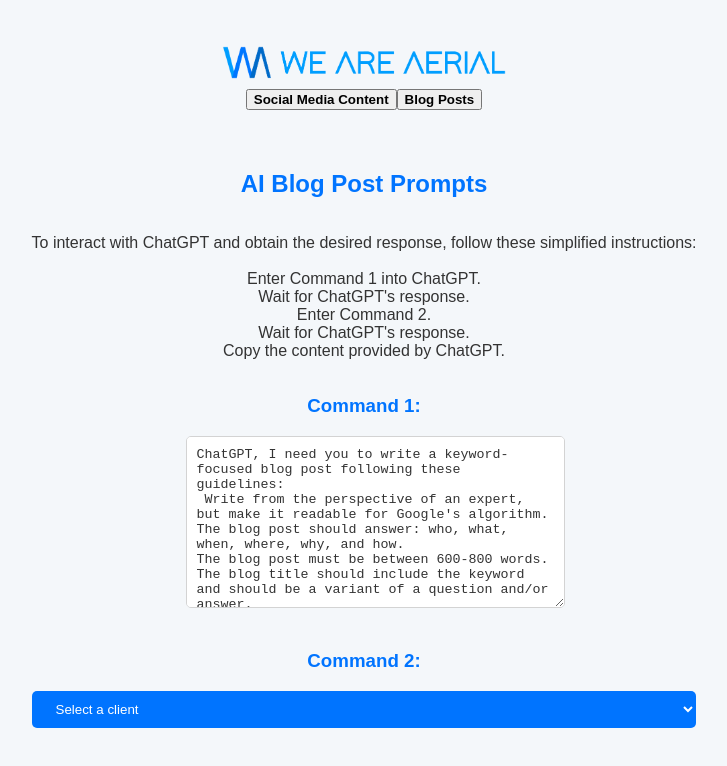
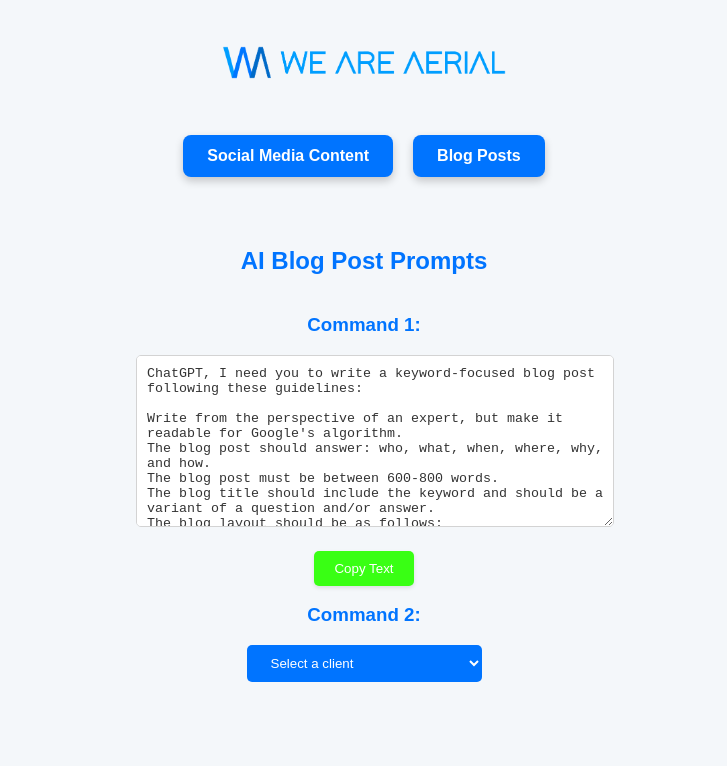
Before and after one commit to weareaerial-chaz/client-post-prompts, a React (Create React App) app: page / in a window 1280 px wide. Both pictures are taken after a click on the button "Blog Posts". Shown: the top 766 px of the page, without its empty margins (276-1003 px from the left). Built offline with nearby package versions, Linux system fonts and the light colour scheme.

Commit message:
functionality and design

```diff
--- a/src/App.css
+++ b/src/App.css
@@ -76,7 +76,8 @@ body::-webkit-scrollbar-track {
   color: #333;
 }
 
-.keyword-input button {
+.keyword-input button,
+.blogcopy {
   background-color: #39FF14;
   color: #fff;
   border: none;
@@ -87,7 +88,8 @@ body::-webkit-scrollbar-track {
   box-shadow: 0 2px 4px rgba(0, 0, 0, 0.1);
 }
 
-.keyword-input button:hover {
+.keyword-input button:hover,
+.blogcopy:hover {
   background-color: #2DAD12;
 }
 
@@ -96,7 +98,9 @@ body::-webkit-scrollbar-track {
   text-align: left;
 }
 
-.copy-success-message, .error-message {
+.copy-success-message,
+.error-message,
+.copy-success {
   margin-top: 10px;
   padding: 10px;
   border-radius: 5px;
@@ -104,7 +108,8 @@ body::-webkit-scrollbar-track {
   display: inline-block;
 }
 
-.copy-success-message {
+.copy-success-message,
+.copy-success {
   background-color: #28A745;
   color: #fff;
 }
@@ -144,8 +149,6 @@ li {
   }
 }
 
-
-/* Header Styles */
 .header {
   background-color: #0074FF;
   color: #fff;
@@ -155,7 +158,6 @@ li {
   justify-content: space-between;
 }
 
-/* Navigation Styles */
 .navbar {
   display: flex;
   justify-content: center;
@@ -166,10 +168,8 @@ li {
 .nav-button {
   background-color: #39FF14;
   color: #fff;
-  /* Other button styles... */
 }
 
-/* Card Styles for Client Info */
 .card {
   background-color: #fff;
   box-shadow: 0px 4px 8px rgba(0, 0, 0, 0.1);
@@ -178,9 +178,32 @@ li {
   margin-bottom: 20px;
 }
 
-/* Responsive Design */
 @media screen and (max-width: 768px) {
   .navbar {
     flex-direction: column;
   }
 }
+
+.main-buttons {
+  background-color: #0074FF;
+  color: #FFFFFF;
+  padding: 12px 24px;
+  font-size: 16px;
+  border: none;
+  border-radius: 8px;
+  cursor: pointer;
+  transition: all 0.3s ease;
+  box-shadow: 0 4px 8px rgba(0, 0, 0, 0.2);
+  margin: 10px;
+  font-weight: bold;
+}
+
+.main-buttons:hover {
+  background-color: #0056b3;
+  box-shadow: 0 6px 12px rgba(0, 0, 0, 0.3);
+}
+
+.main-buttons:active {
+  transform: translateY(2px);
+  box-shadow: 0 2px 4px rgba(0, 0, 0, 0.2);
+}
--- a/src/App.js
+++ b/src/App.js
@@ -20,8 +20,11 @@ function App() {
   return (
     <div className="App">
       <div className="button-container">
-        <img src={logoImage} alt="We Are Aerial" style={{ width: '300px', height: 'auto' }} />
+        <a href="https://www.weareaerial.com"><img src={logoImage} alt="We Are Aerial" style={{ width: '300px', height: 'auto' }} /> </a>
         <br />
+        <br />
+        <br />
+
         <button className="main-buttons" onClick={() => handleOptionClick(OPTIONS.SOCIAL_MEDIA)}>
           <b>Social Media Content</b>
         </button>
--- a/src/BlogPrompts.js
+++ b/src/BlogPrompts.js
@@ -1,4 +1,4 @@
-import React, { useState, useMemo } from 'react';
+import React, { useState, useMemo, useRef } from 'react';
 import './App.css';
 
 // Clients array
@@ -77,14 +77,19 @@ function BlogPrompts() {
   const [selectedClientIndex, setSelectedClientIndex] = useState(null);
   const [keyword, setKeyword] = useState('');
   const [copySuccess, setCopySuccess] = useState('');
+  const [error, setError] = useState('');
+  const command1Ref = useRef(null); // Declare command1Ref here
+
 
   const handleClientChange = (event) => {
     setSelectedClientIndex(event.target.value !== '' ? parseInt(event.target.value, 10) : null);
+    setError(''); // Reset error on client change
   };
 
   const handleKeywordChange = (event) => {
     setKeyword(event.target.value);
     setCopySuccess(''); // Reset copy success message on keyword change
+    setError(''); // Reset error on keyword change
   };
 
   const infoText = useMemo(
@@ -93,12 +98,29 @@ function BlogPrompts() {
   );
 
   const handleCopyClick = () => {
+    if (selectedClientIndex === null) {
+      setError('Please select a client.');
+      return;
+    }
+
+    if (!keyword) {
+      setError('Please enter a keyword.');
+      return;
+    }
+
     navigator.clipboard.writeText(infoText)
-      .then(() => setCopySuccess('Text copied to clipboard!'))
-      .catch(() => setCopySuccess('Failed to copy text.'));
+      .then(() => {
+        setCopySuccess('Text copied to clipboard!');
+        setError(''); // Clear any existing errors
+      })
+      .catch(() => {
+        setError('Failed to copy text. Please try again.');
+        setCopySuccess(''); // Clear any success message
+      });
   };
 
   const command1Text = `ChatGPT, I need you to write a keyword-focused blog post following these guidelines:
+
 Write from the perspective of an expert, but make it readable for Google's algorithm.
 The blog post should answer: who, what, when, where, why, and how.
 The blog post must be between 600-800 words.
@@ -120,22 +142,33 @@ Do not assume any information about the products or services that are provided u
 Follow all these instructions precisely.
 Please acknowledge if you understand these instructions.`;
 
+const handleCopyCommand1 = () => {
+  if (command1Ref.current) {
+    navigator.clipboard.writeText(command1Ref.current.value)
+      .then(() => {
+        setCopySuccess('Text copied to clipboard!');
+        setError('');
+      })
+      .catch(() => {
+        setError('Failed to copy Text. Please try again.');
+        setCopySuccess('');
+      });
+  }
+};
+
  return (
     <div className="App">
       <section><h2>AI Blog Post Prompts</h2></section>
-      <section>
-        <p>To interact with ChatGPT and obtain the desired response, follow these simplified instructions:<br></br><br></br>
-          <li>Enter Command 1 into ChatGPT.</li>
-          <li>Wait for ChatGPT's response.</li>
-          <li>Enter Command 2.</li>
-          <li>Wait for ChatGPT's response.</li>
-          <li>Copy the content provided by ChatGPT.</li>
-        </p>
-      </section>
+
       <section>
         <h3>Command 1:</h3>
-        <CommandTextarea value={command1Text} />
+        <div className="command-input">
+          <textarea ref={command1Ref} readOnly rows={10} cols={40} value={command1Text} />
+          <button className="blogcopy" onClick={handleCopyCommand1}>Copy Text</button>
+        </div>
       </section>
+
+      <section>
         <h3>Command 2:</h3>
         <ClientSelector clients={clients} onClientChange={handleClientChange} />
         {selectedClientIndex !== null && (
@@ -146,6 +179,9 @@ Please acknowledge if you understand these instructions.`;
             onCopyClick={handleCopyClick}
           />
         )}
+      </section>
+
+      {error && <p className="error-message">{error}</p>}
       {copySuccess && <p className="copy-success-message">{copySuccess}</p>}
     </div>
   );
--- a/src/SocialMediaPrompts.js
+++ b/src/SocialMediaPrompts.js
@@ -57,6 +57,7 @@ function SocialMediaPostPreview({ clientInfo, keyword }) {
   );
 }
 
+
 function SocialMediaPrompts() {
   const [selectedClient, setSelectedClient] = useState(null);
   const [keyword, setKeyword] = useState('');
```
Lines whose indentation alone changed are shown as unchanged.
